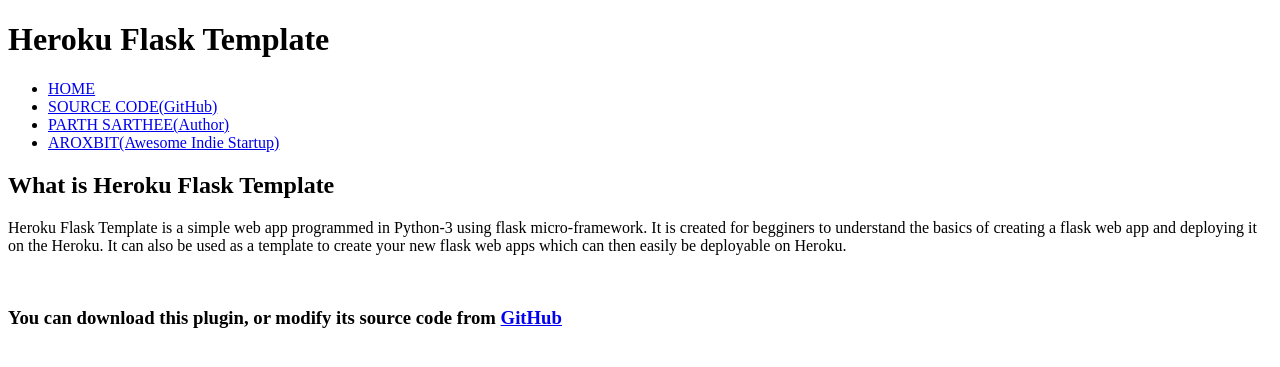
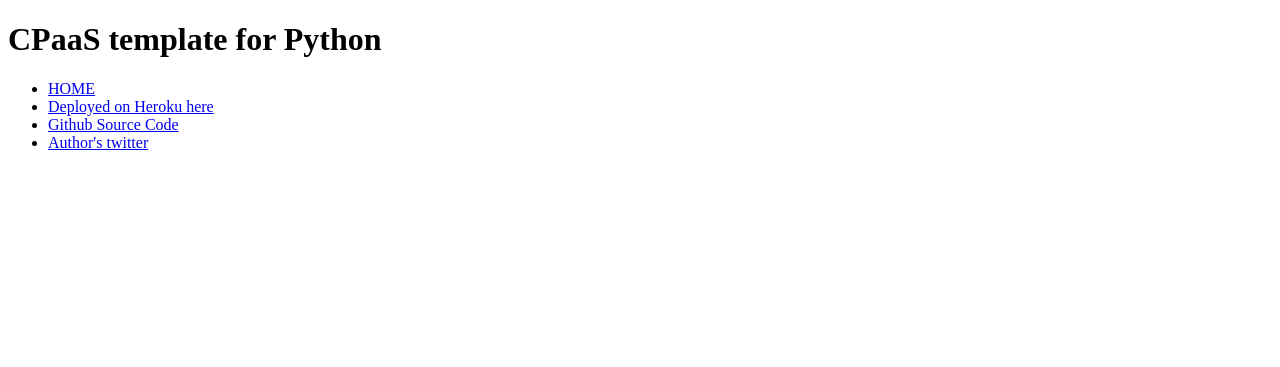
Before and after one commit to albergark9/py-cpaas, a Flask app: page / in a window 1280 px wide. Shown: the top 367 px of the page. Run offline with Flask 2, Linux system fonts and the light colour scheme.

Commit message:
udpate html and readme

```diff
--- a/templates/index.html
+++ b/templates/index.html
@@ -1,25 +1,20 @@
 <!DOCTYPE html>
 <html lang="en">
     <head>
-        <title>Heroku Flask Template</title>
+        <title>CPaaS template for Python</title>
         <meta charset="UTF-8">
         <meta name="viewport" content="width=device-width, initial-scale=1">
 
     </head>
     <body>
-        <h1 id="tittle">Heroku Flask Template</h1>
+        <h1 id="tittle">CPaaS template for Python</h1>
         <nav>
             <ul>
                 <li><a href="index.html">HOME</a></li>
-                <li><a href="https://github.com/vetronus/heroku-flask-template">SOURCE CODE(GitHub)</a></li>
-                <li><a href="http://parthsarthee.com/">PARTH SARTHEE(Author)</a></li>
-                <li><a href="http://aroxbit.com">AROXBIT(Awesome Indie Startup)</a></li>
+                <li><a href="https://py-cpaas.herokuapp.com/">Deployed on Heroku here</a></li>
+                <li><a href="https://github.com/albergark9/py-cpaas">Github Source Code</a></li>
+                <li><a href="https://twitter.com/albertogibanez">Author's twitter</a></li>
             </ul>
         </nav>
-        <h2>What is Heroku Flask Template</h2>
-        <p>
-            Heroku Flask Template is a simple web app programmed in Python-3 using flask micro-framework. It is created for begginers to understand the basics of creating a flask web app and deploying it on the Heroku. It can also be used as a template to create your new flask web apps which can then easily be deployable on Heroku.
-        </p><br>
-        <h3>You can download this plugin, or modify its source code from <a href="https://github.com/vetronus/heroku-flask-template">GitHub</a></h3>
-    </body>
+      </body>
 </html>
```
Also changed, not shown: README.md.
